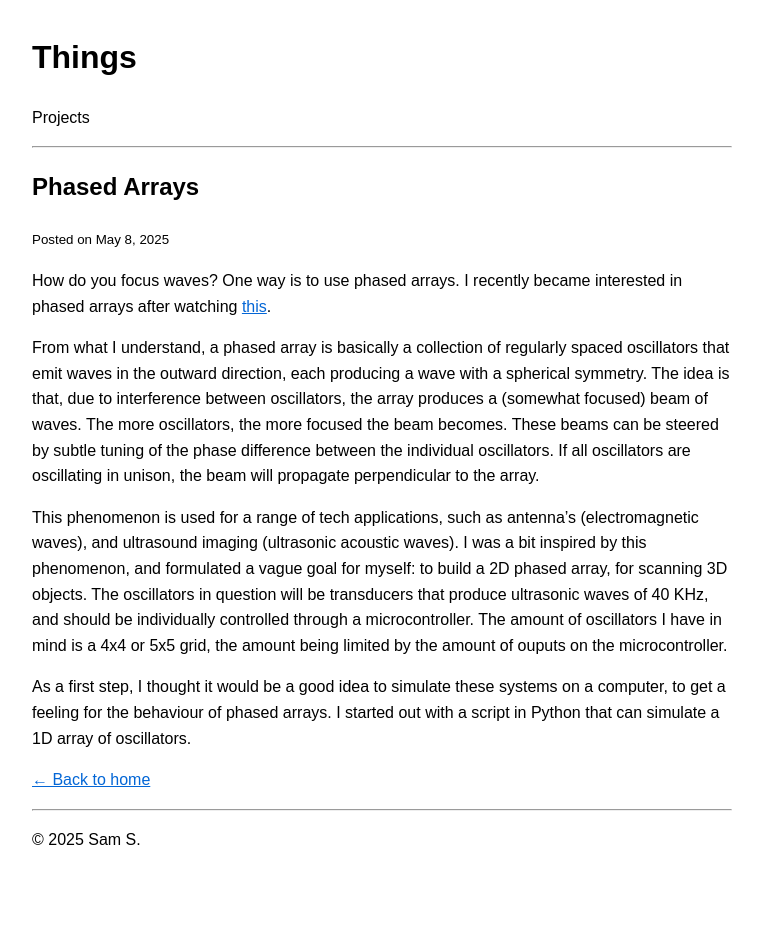
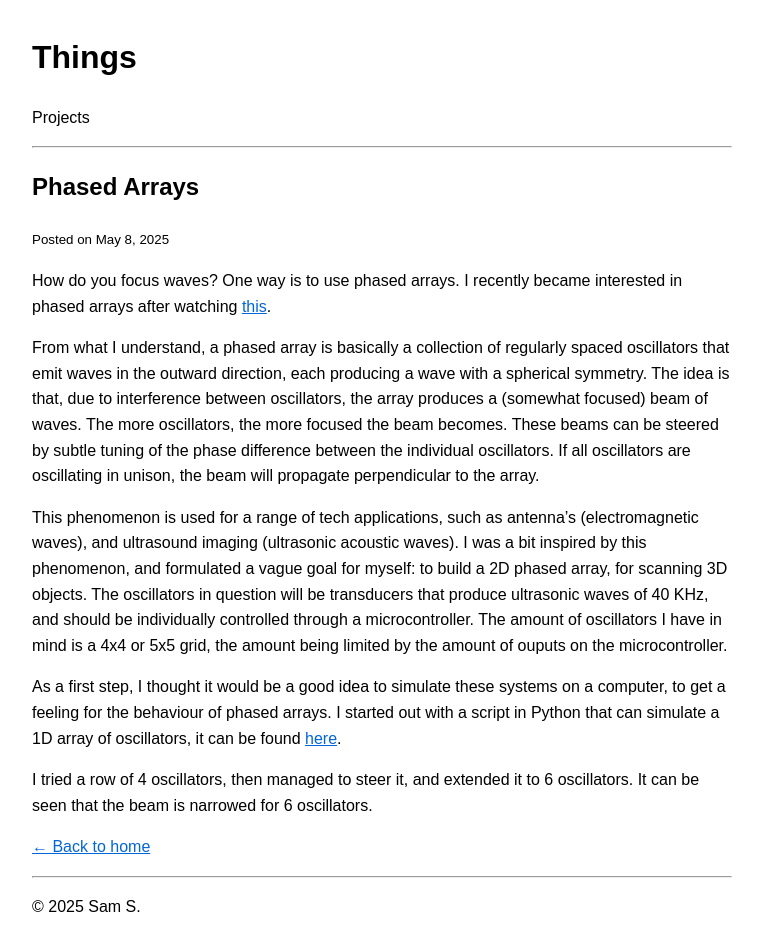
Before and after one commit to samman350/samman350.github.io, a Jekyll site: the page built from _posts/2025-05-08-phased-arrays.md, in a window 1280 px wide. Shown: the whole page, without its empty margins (258-1021 px from the left). Built offline with Jekyll 4.4.1, drawn with Linux system fonts in a browser that asks for light colours; before the commit the page ends 900 px from its top, so only the background shows below that.

Commit message:
Update 2025-05-08-phased-arrays.md

```diff
--- a/_posts/2025-05-08-phased-arrays.md
+++ b/_posts/2025-05-08-phased-arrays.md
@@ -12,4 +12,6 @@ From what I understand, a phased array is basically a collection of regularly sp
 
 This phenomenon is used for a range of tech applications, such as antenna's (electromagnetic waves), and ultrasound imaging (ultrasonic acoustic waves). I was a bit inspired by this phenomenon, and formulated a vague goal for myself: to build a 2D phased array, for scanning 3D objects. The oscillators in question will be transducers that produce ultrasonic waves of 40 KHz, and should be individually controlled through a microcontroller. The amount of oscillators I have in mind is a 4x4 or 5x5 grid, the amount being limited by the amount of ouputs on the microcontroller.
 
-As a first step, I thought it would be a good idea to simulate these systems on a computer, to get a feeling for the behaviour of phased arrays. I started out with a script in Python that can simulate a 1D array of oscillators.
+As a first step, I thought it would be a good idea to simulate these systems on a computer, to get a feeling for the behaviour of phased arrays. I started out with a script in Python that can simulate a 1D array of oscillators, it can be found [here](https://github.com/samman350/2D_PhasedArray/).
+
+I tried a row of 4 oscillators, then managed to steer it, and extended it to 6 oscillators. It can be seen that the beam is narrowed for 6 oscillators.
```
